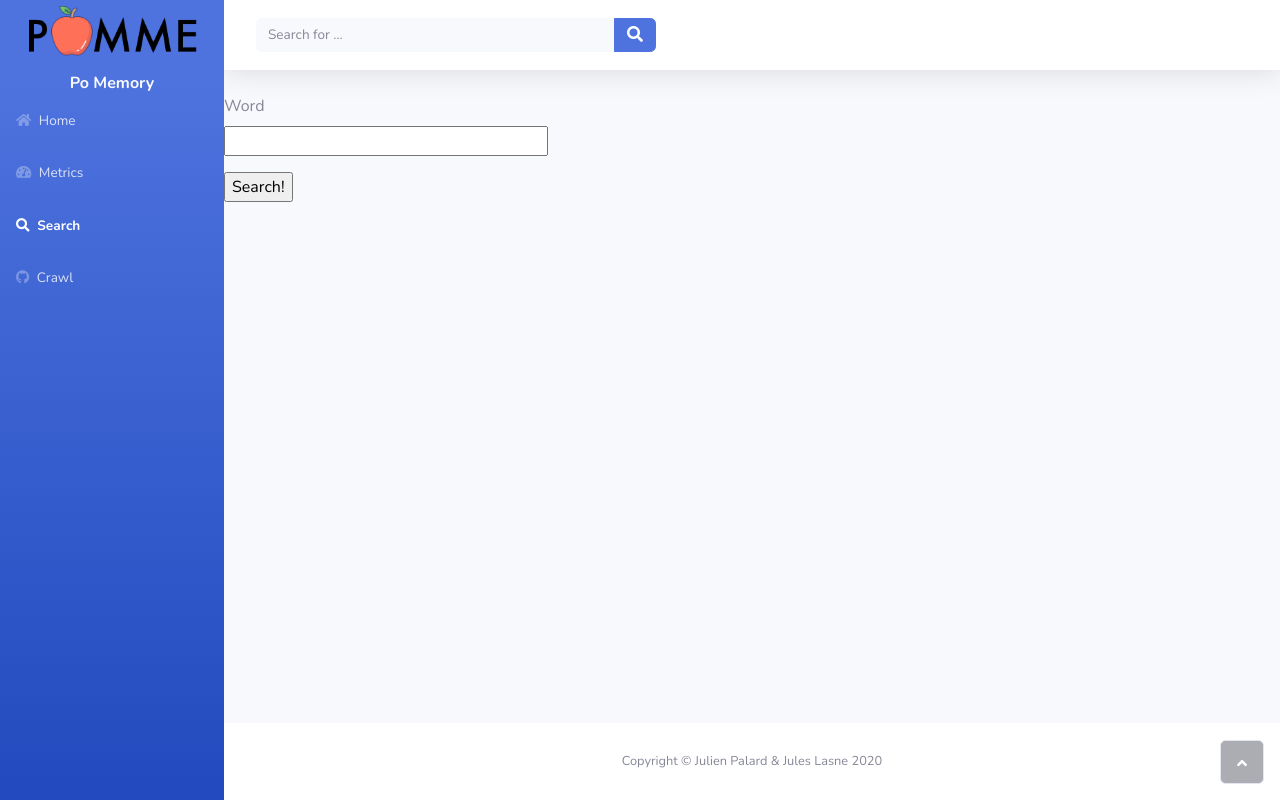
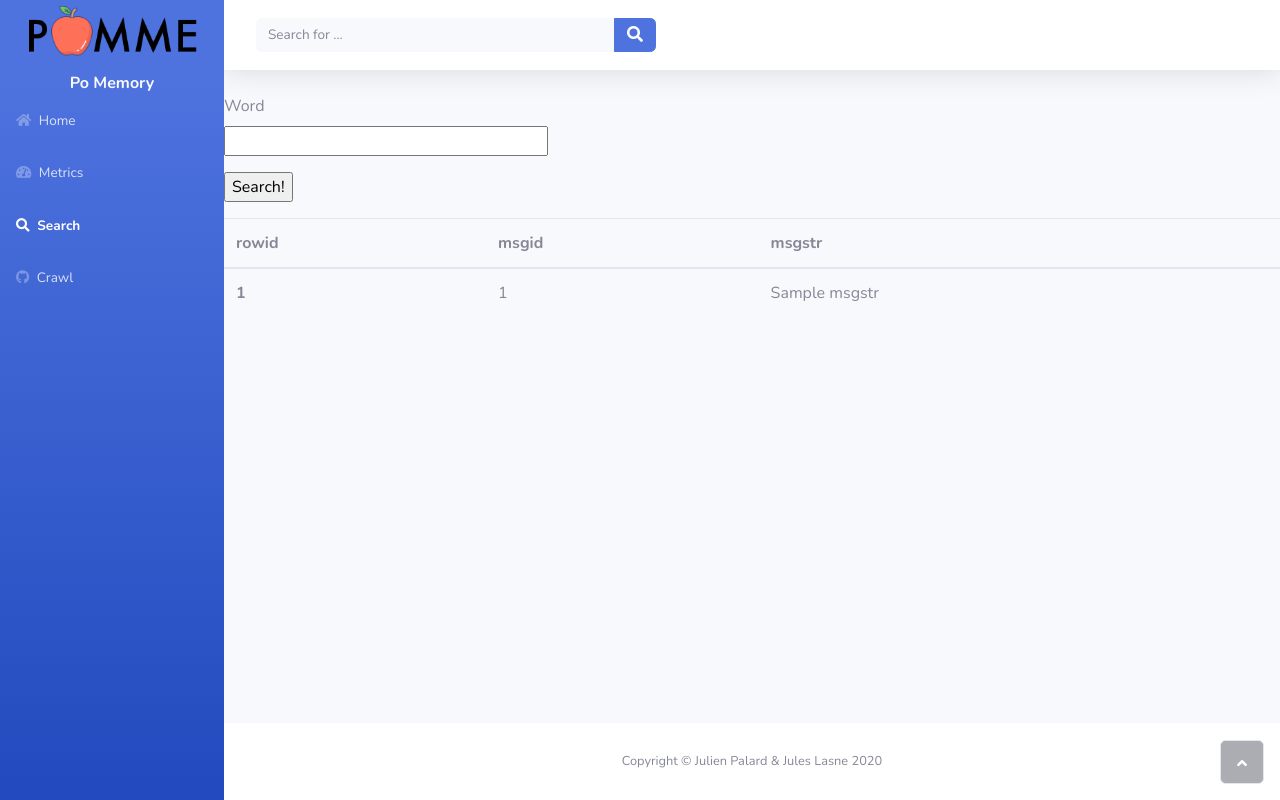
Before and after one commit to JulienPalard/pomme, a Flask app: template pomme/templates/search.html in a window 1280 px wide. Run offline with Flask 2, Linux system fonts and the light colour scheme; tables that the repository leaves empty hold one stand-in row (values such as "Sample post"); the template is opened without the code that fills it: values that come from a table or form of the project are taken from there, most other values are stand-ins (such as "Sample title", 1, 10 or a date in 2020); parts of the project's set-up code (start-up, migrations or seed data) failed here and were passed over; some libraries are stand-ins or nearby versions.

Commit message:
Added search results

```diff
--- a/pomme/templates/search.html
+++ b/pomme/templates/search.html
@@ -12,4 +12,24 @@
         </p>
         <p>{{ form.submit() }}</p>
     </form>
+    {% if results %}
+        <table class="table">
+            <thead>
+            <tr>
+                <th scope="col">rowid</th>
+                <th scope="col">msgid</th>
+                <th scope="col">msgstr</th>
+            </tr>
+            </thead>
+            <tbody>
+            {% for entry in results %}
+                <tr>
+                    <th scope="row">{{ entry.rowid }}</th>
+                    <td>{{ entry.msgid }}</td>
+                    <td>{{ entry.msgstr }}</td>
+                </tr>
+            {% endfor %}
+            </tbody>
+        </table>
+    {% endif %}
 {% endblock %}
```
Also changed, not shown: pomme/routes/views/home.py (+12 -6 lines).
